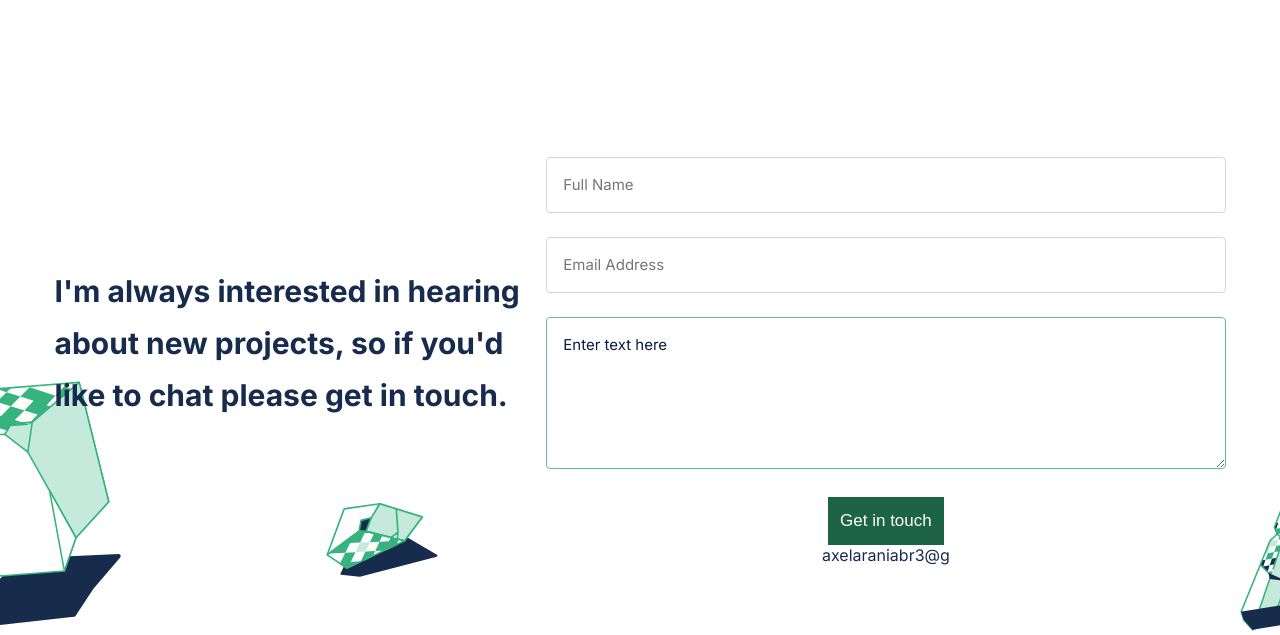
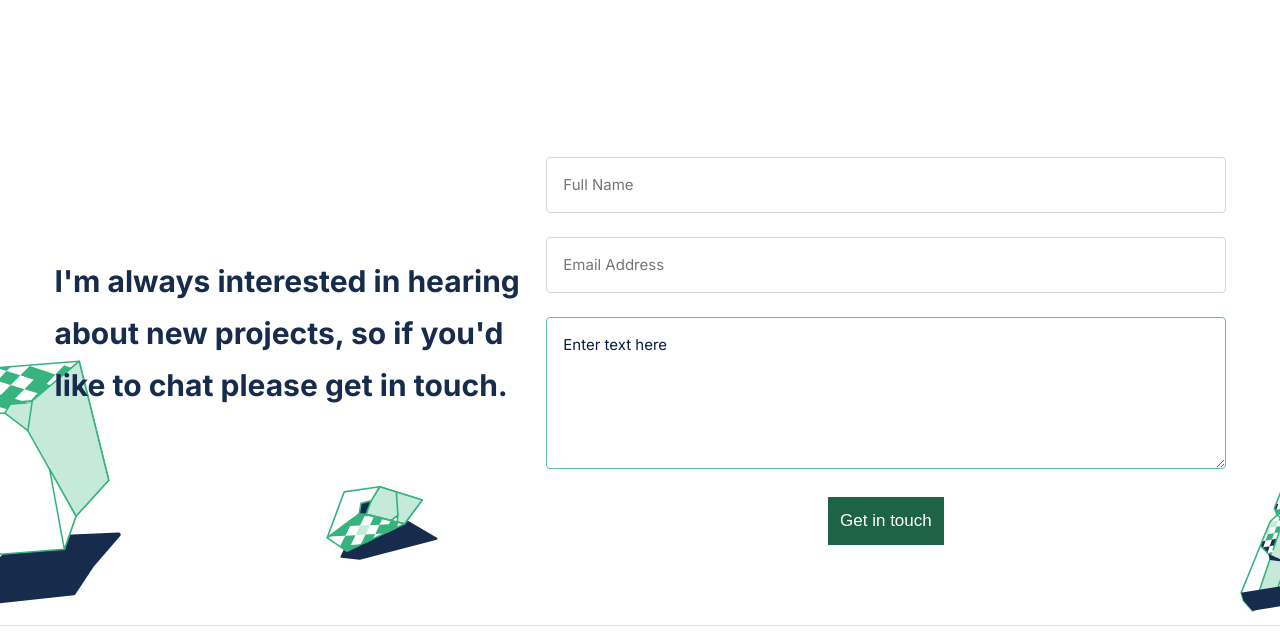
Before and after one commit to AxelArani-code/Porfolio_My, a website with bundled scripts: page index.html in a window 1280 px wide. Shown: the part 2918-3553 px from the top of the page. Built offline with nearby package versions, Linux system fonts and the light colour scheme.

Commit message:
Actualizar index.html

```diff
--- a/index.html
+++ b/index.html
@@ -261,7 +261,7 @@
 
             <li class="text-center">
               <button type="submit" class="btn">Get in touch</button>
-              <p>axelaraniabr3@g
+              <p>
               </p>
             </li>
            </ul>
```
